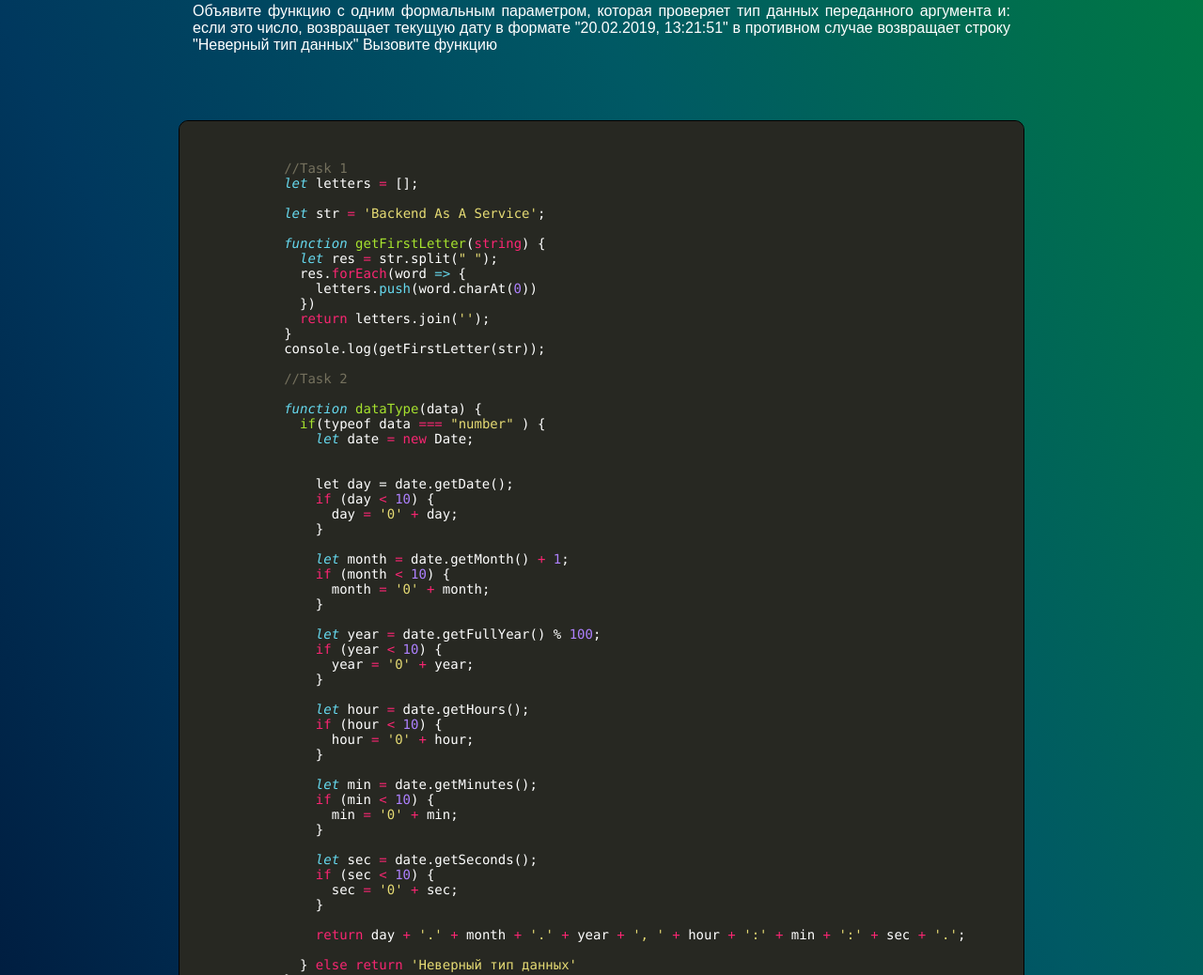
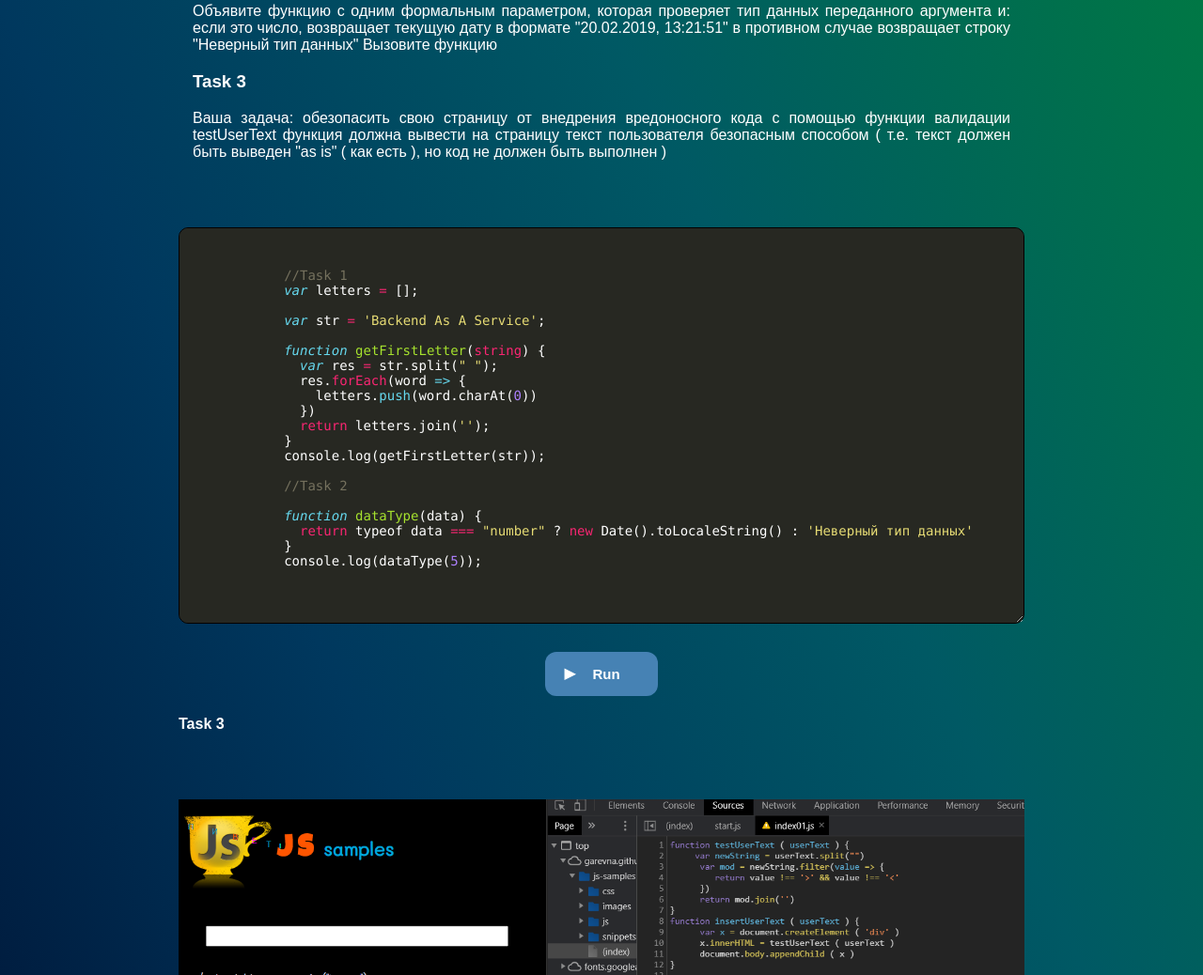
Before and after one commit to alex-diachenko/JS-homeworks, a plain HTML site: page index.html in a window 1280 px wide. Shown: the part 1262-2300 px from the top of the page at 94% size. Drawn offline with Linux system fonts and the light colour scheme.

Commit message:
updated homeworks

```diff
--- a/index.html
+++ b/index.html
@@ -44,7 +44,7 @@
               function hw1() {
                 var numbers = [254, 115, 78, 25, 91, 45, 37];
 
-                for (let i = 0; i < numbers.length; i++) {
+                for (var i = 0; i < numbers.length; i++) {
                   if (numbers[i] > 50) {
                     console.log(numbers[i]);
                   }
@@ -76,6 +76,11 @@
           в противном случае возвращает строку "Неверный тип данных"
           Вызовите функцию</p>
 
+        <h3>Task 3</h3>
+        <p>Ваша задача: обезопасить свою страницу от внедрения вредоносного кода с помощью функции валидации testUserText
+            функция должна вывести на страницу текст пользователя безопасным способом
+            ( т.е. текст должен быть выведен "as is" ( как есть ), но код не должен быть выполнен )</p>
+
       </div>
 
       <div class="solution" contenteditable="true" id="scriptContent2">
@@ -84,12 +89,12 @@
             <code data-language="javascript" >
 
             //Task 1
-            let letters = [];
+            var letters = [];
 
-            let str = 'Backend As A Service';
+            var str = 'Backend As A Service';
 
             function getFirstLetter(string) {
-              let res = str.split(" ");
+              var res = str.split(" ");
               res.forEach(word => {
                 letters.push(word.charAt(0))
               })
@@ -100,53 +105,19 @@
             //Task 2
 
             function dataType(data) {
-              if(typeof data === "number" ) {
-                let date = new Date;
+              return typeof data === "number" ? new Date().toLocaleString() : 'Неверный тип данных'
+            }
+            console.log(dataType(5));
 
-
-                let day = date.getDate();
-                if (day < 10) {
-                  day = '0' + day;
-                }
-
-                let month = date.getMonth() + 1;
-                if (month < 10) {
-                  month = '0' + month;
-                }
-
-                let year = date.getFullYear() % 100;
-                if (year < 10) {
-                  year = '0' + year;
-                }
-
-                let hour = date.getHours();
-                if (hour < 10) {
-                  hour = '0' + hour;
-                }
-
-                let min = date.getMinutes();
-                if (min < 10) {
-                  min = '0' + min;
-                }
-
-                let sec = date.getSeconds();
-                if (sec < 10) {
-                  sec = '0' + sec;
-                }
-
-                return day + '.' + month + '.' + year + ', ' + hour + ':' + min + ':' + sec + '.';
-
-              } else return 'Неверный тип данных'
-            }
-
-            console.log(dataType(5));
         </code>
         </pre>
       </div>
 
-  <button type="button" id="scriptContent2" onclick="changeScript('scriptContent2')"> Run </button>
+    <button type="button" id="scriptContent2" onclick="changeScript('scriptContent2')"> Run </button>
+    <h4>Task 3</h4>
+    <img src="images/task2-3.png" alt="task2-3">
 
-      <hr class="split-homeworks">
+  <hr class="split-homeworks">
 
   </div>
 
@@ -154,15 +125,5 @@
   <script src="./scripts/rainbow-custom.min.js"></script>
   <script src="./scripts/genericjs.js"></script>
   <script src="./scripts/main.js"></script>
-  <!-- <script type="text/javascript">
-
-    function changeScript(elemId) {
-       var Script = document.createElement('script');
-       Script.textContent = document.getElementById(elemId).innerText;
-       document.getElementsByTagName('head')[0].appendChild(Script);
-       document.getElementById(elemId).appendChild(Script)
-       Script.replaceWith(...document.getElementById(elemId).childNodes);
-    }
-    </script> -->
 </body>
 </html>
--- a/styles/style.css
+++ b/styles/style.css
@@ -112,3 +112,11 @@ button:before {
 .split-homeworks {
   margin: 50px 0;
 }
+
+img {
+  width: 90%;
+  margin: 50px 0 0 5%;
+}
+h4 {
+  margin-left: 5%;
+}
```
Also changed, not shown: images/task2-3.png (added).
